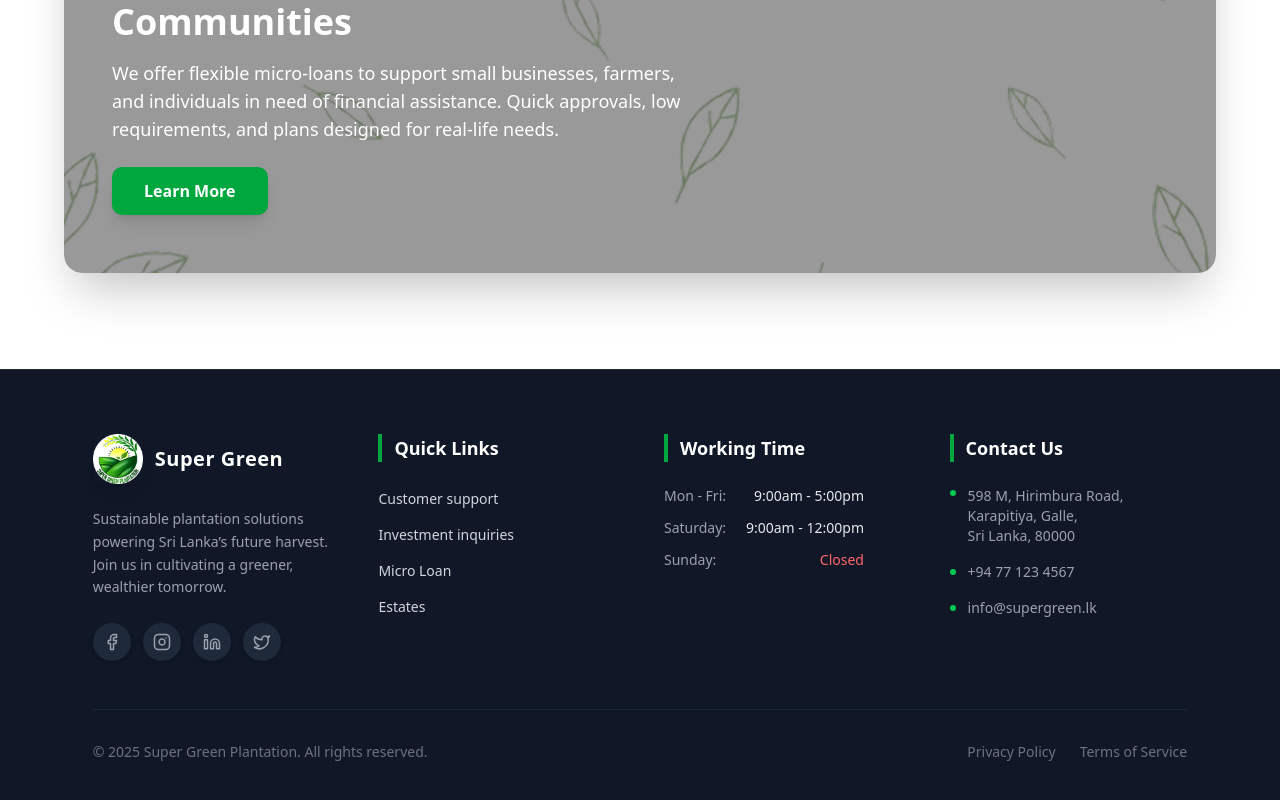
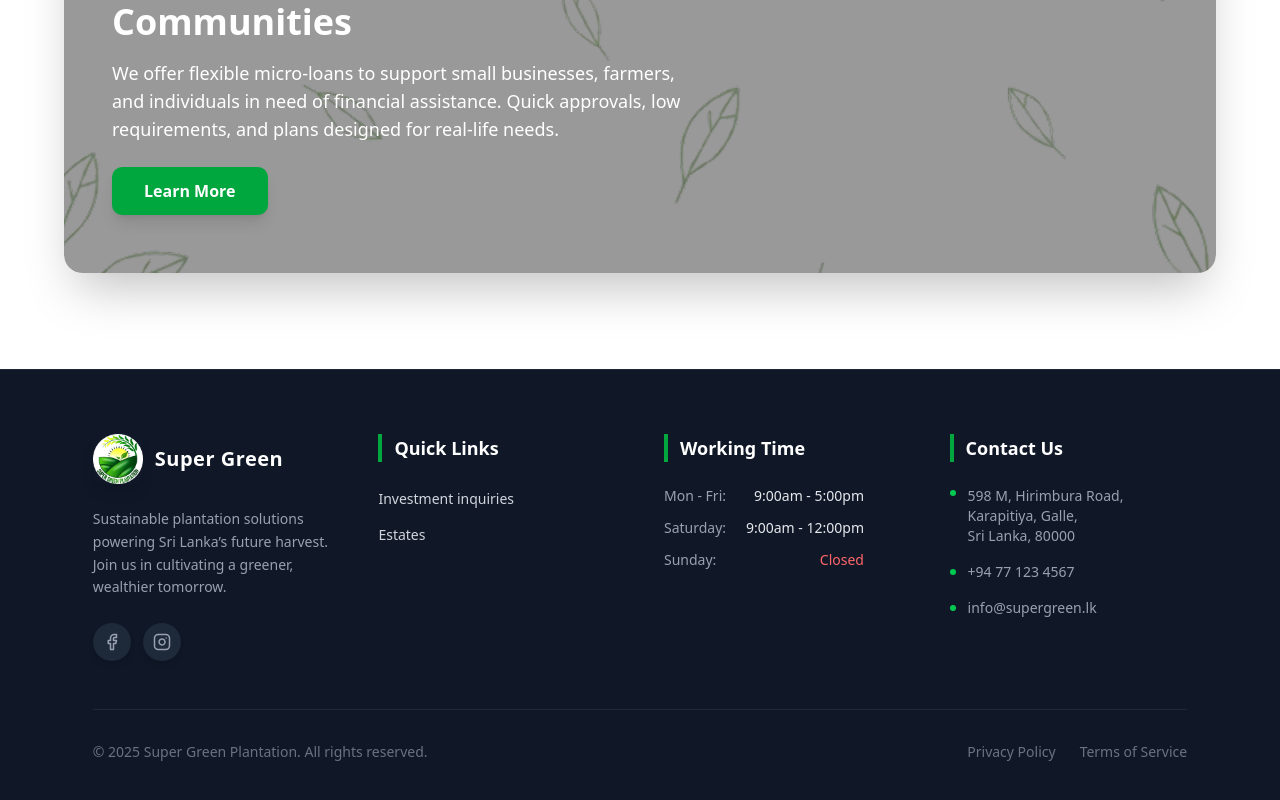
Before and after one commit to Super-Green-Plantation/Super-Green-Web, a Next.js app: page / in a window 1280 px wide. Shown: the part 3470-4270 px from the top of the page. Built offline with nearby package versions, Linux system fonts and the light colour scheme.

Commit message:
--up footer

```diff
--- a/app/(site)/components/Footer.tsx
+++ b/app/(site)/components/Footer.tsx
@@ -5,17 +5,13 @@ import Link from 'next/link';
 const LOGO_PATH = '/logo.png';
 
 const quickLinks = [
-  { name: 'Customer support', href: '/contact' },
   { name: 'Investment inquiries', href: '/contact' },
-  { name: 'Micro Loan', href: '/micro-loans' },
   { name: 'Estates', href: '/estates' },
 ];
 
 const socialLinks = [
   { icon: Facebook, href: 'https://web.facebook.com/profile.php?id=61585115335181', name: 'Facebook' },
-  { icon: Instagram, href: 'https://instagram.com', name: 'Instagram' },
-  { icon: Linkedin, href: 'https://linkedin.com', name: 'LinkedIn' },
-  { icon: Twitter, href: 'https://twitter.com', name: 'Twitter' },
+  { icon: Instagram, href: 'https://www.instagram.com/super_green_plantation/', name: 'Instagram' },
 ];
 
 export default function Footer() {
```
